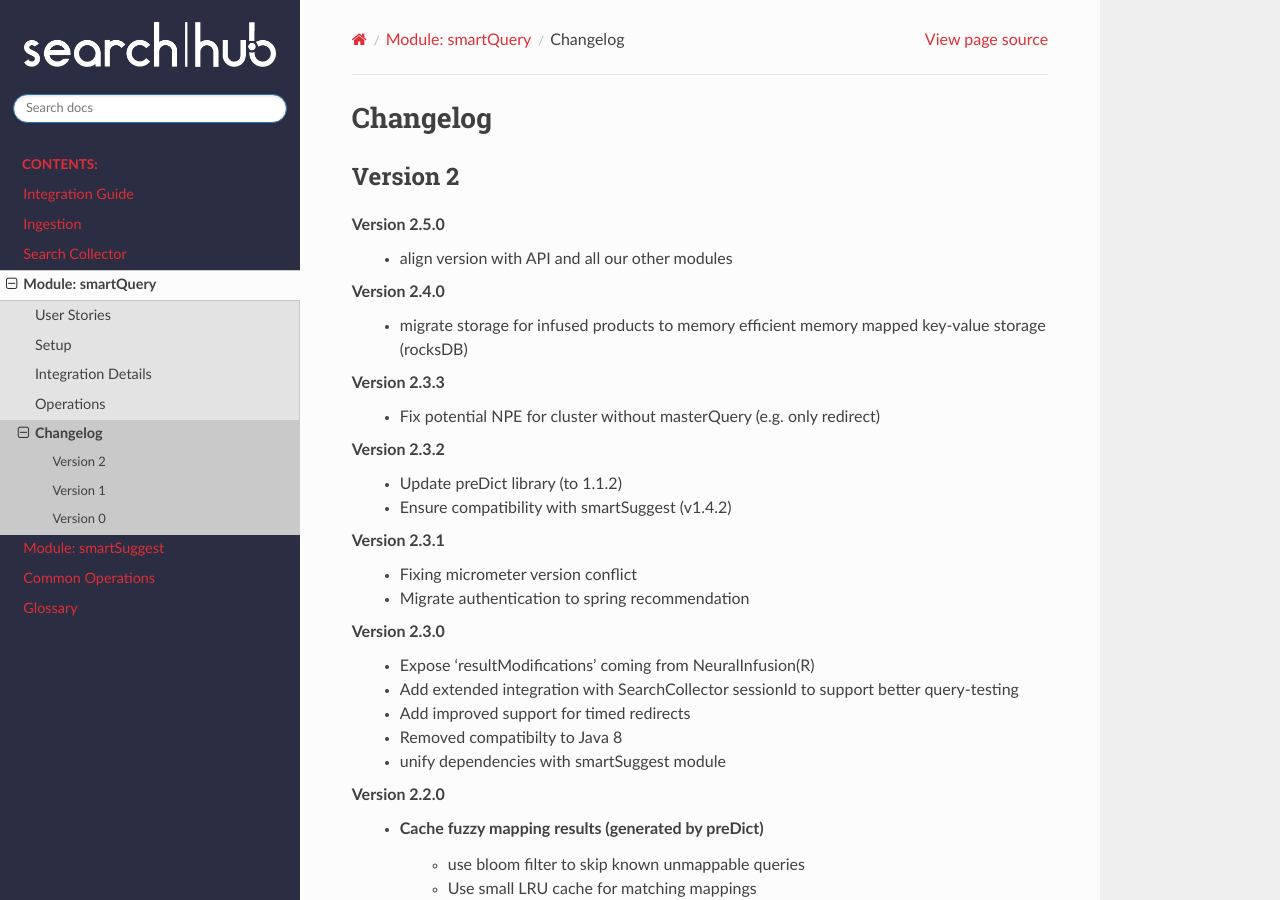
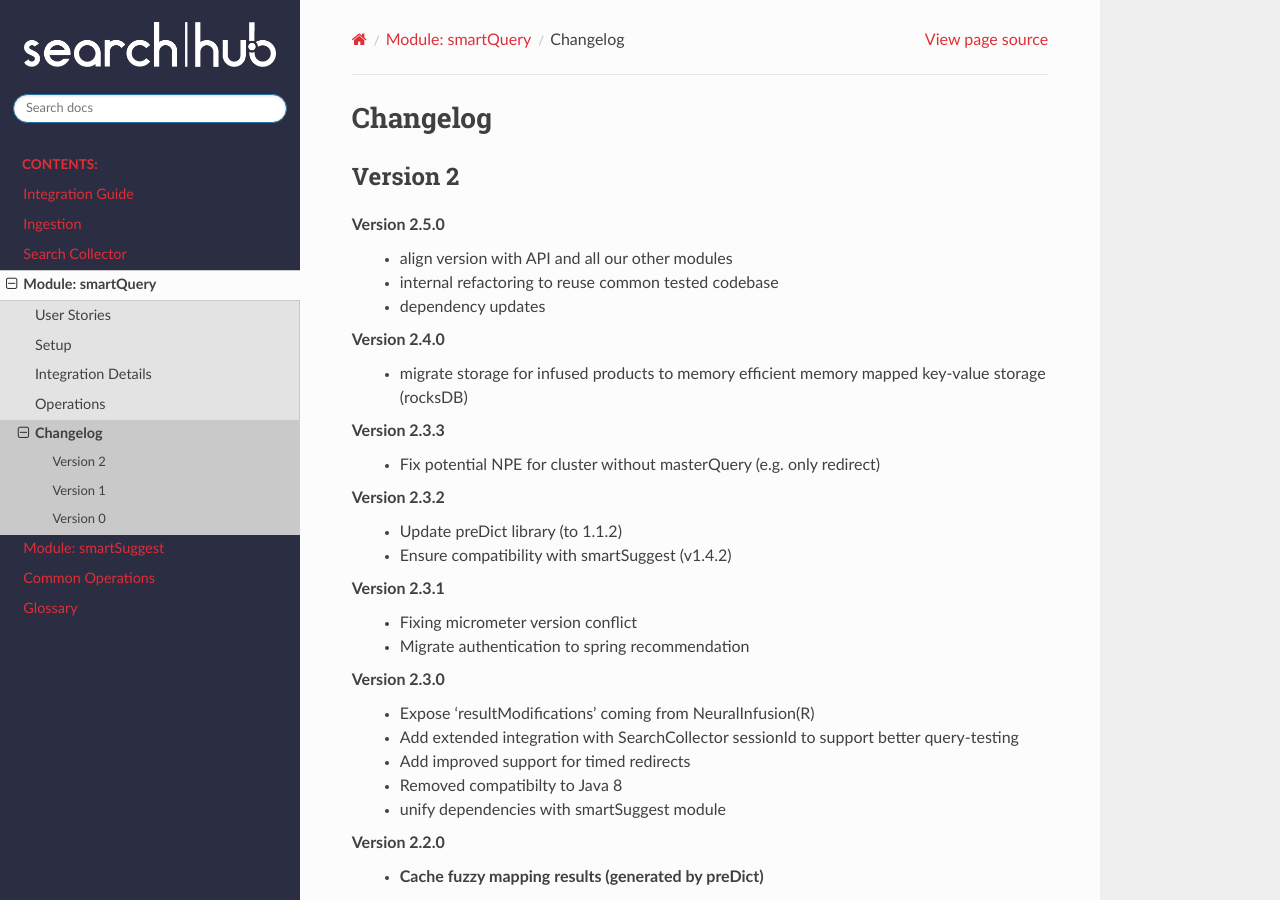
Before and after one commit to CommerceExperts/searchhub-docs, a Sphinx documentation site: the page built from docs/smartquery/changelog.rst, in a window 1280 px wide and 900 px high. Built offline with Sphinx 7.4.7 and the Read the Docs theme 3.1.0, drawn with Linux system fonts in a browser that asks for light colours.

Commit message:
Extend changelog for 2.5

```diff
--- a/docs/smartquery/changelog.rst
+++ b/docs/smartquery/changelog.rst
@@ -5,6 +5,8 @@
 ---------
 Version 2.5.0
     - align version with API and all our other modules
+    - internal refactoring to reuse common tested codebase
+    - dependency updates
 
 Version 2.4.0
     - migrate storage for infused products to memory efficient memory mapped key-value storage (rocksDB)
```
